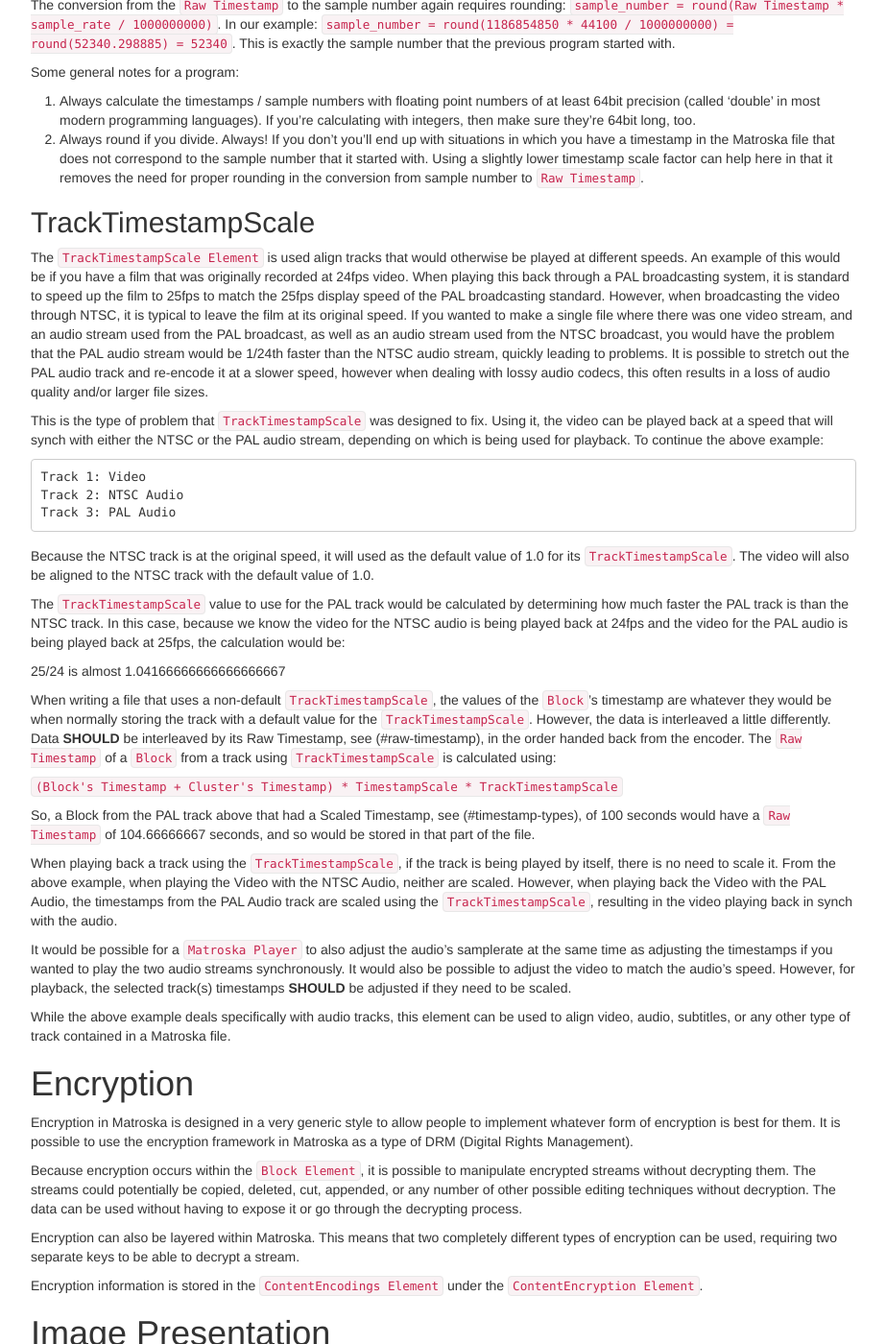
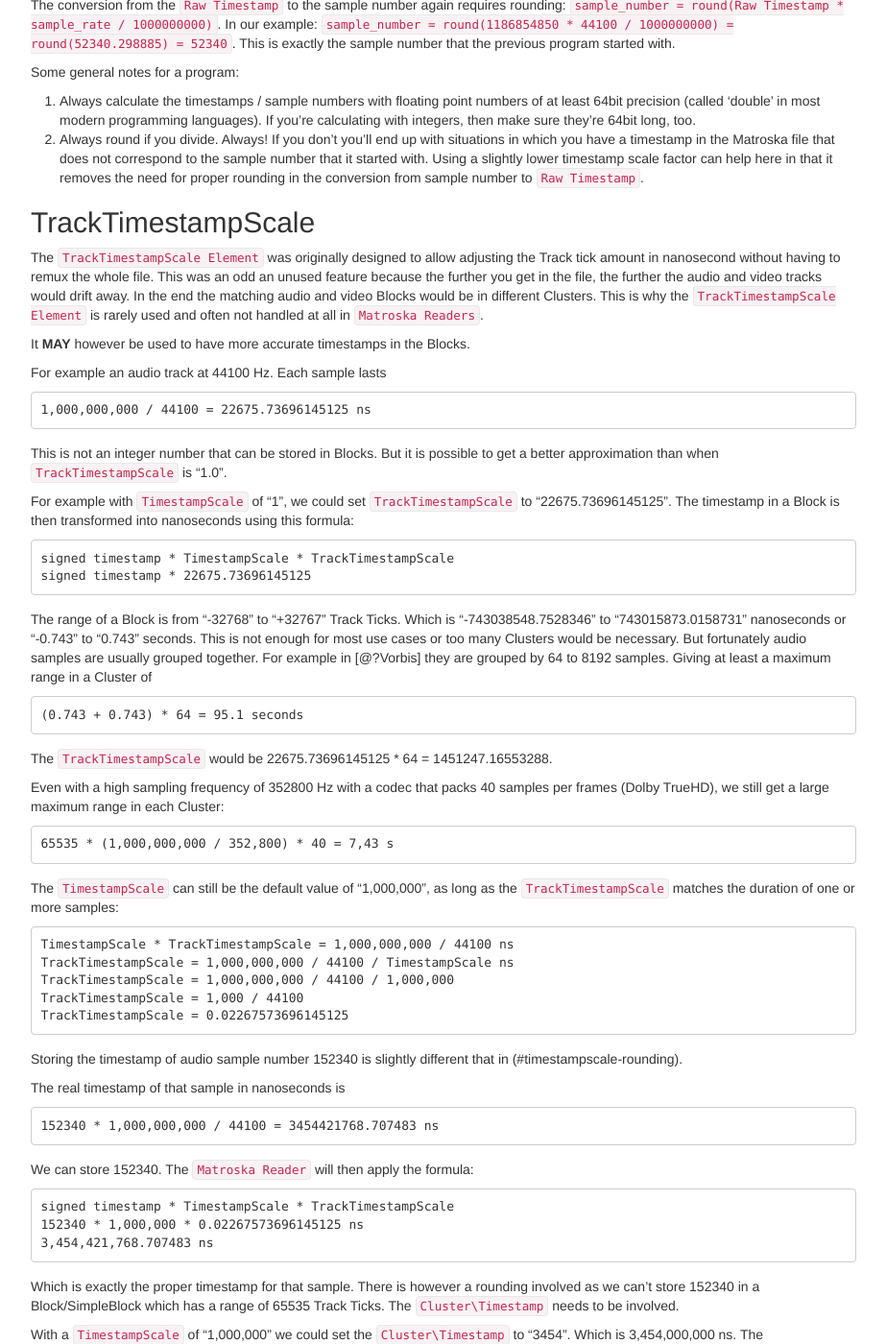
Before and after one commit to ietf-wg-cellar/matroska-specification, a Jekyll site: the page built from notes.md, in a window 1280 px wide and 1400 px high, scrolled down 4644 px. Shown: the whole window at 96% size, without its empty margins (273-1196 px from the left). Built offline with Jekyll 4.4.1, drawn with Linux system fonts in a browser that asks for light colours; some of the changed text lies outside the part shown.

Commit message:
rewrite the TrackTimestampScale handling

```diff
--- a/notes.md
+++ b/notes.md
@@ -314,63 +314,93 @@ Some general notes for a program:
 
 ## TrackTimestampScale
 
-The `TrackTimestampScale Element` is used align tracks that would otherwise be played at
-different speeds. An example of this would be if you have a film that was originally recorded
-at 24fps video. When playing this back through a PAL broadcasting system, it is standard to
-speed up the film to 25fps to match the 25fps display speed of the PAL broadcasting standard.
-However, when broadcasting the video through NTSC, it is typical to leave the film at its
-original speed. If you wanted to make a single file where there was one video stream,
-and an audio stream used from the PAL broadcast, as well as an audio stream used from the NTSC
-broadcast, you would have the problem that the PAL audio stream would be 1/24th faster than
-the NTSC audio stream, quickly leading to problems. It is possible to stretch out the PAL
-audio track and re-encode it at a slower speed, however when dealing with lossy audio codecs,
-this often results in a loss of audio quality and/or larger file sizes.
+The `TrackTimestampScale Element` was originally designed to allow adjusting the Track tick
+amount in nanosecond without having to remux the whole file.
+This was an odd an unused feature because the further you get in the file,
+the further the audio and video tracks would drift away.
+In the end the matching audio and video Blocks would be in different Clusters.
+This is why the `TrackTimestampScale Element` is rarely used and often not handled
+at all in `Matroska Readers`.
 
-This is the type of problem that `TrackTimestampScale` was designed to fix. Using it,
-the video can be played back at a speed that will synch with either the NTSC or the PAL
-audio stream, depending on which is being used for playback.
-To continue the above example:
+It **MAY** however be used to have more accurate timestamps in the Blocks.
 
-    Track 1: Video
-    Track 2: NTSC Audio
-    Track 3: PAL Audio
+For example an audio track at 44100 Hz. Each sample lasts
 
-Because the NTSC track is at the original speed, it will used as the default value of 1.0 for
-its `TrackTimestampScale`. The video will also be aligned to the NTSC track with the default value of 1.0.
+    1,000,000,000 / 44100 = 22675.73696145125 ns
 
-The `TrackTimestampScale` value to use for the PAL track would be calculated by
-determining how much faster the PAL track is than the NTSC track. In this case,
-because we know the video for the NTSC audio is being played back at 24fps and the video
-for the PAL audio is being played back at 25fps, the calculation would be:
+This is not an integer number that can be stored in Blocks.
+But it is possible to get a better approximation than when `TrackTimestampScale` is "1.0".
 
-25/24 is almost 1.04166666666666666667
+For example with `TimestampScale` of "1", we could set `TrackTimestampScale` to "22675.73696145125".
+The timestamp in a Block is then transformed into nanoseconds using this formula:
 
-When writing a file that uses a non-default `TrackTimestampScale`, the values of the `Block`'s
-timestamp are whatever they would be when normally storing the track with a default value for
-the `TrackTimestampScale`. However, the data is interleaved a little differently.
-Data **SHOULD** be interleaved by its Raw Timestamp, see (#raw-timestamp), in the order handed back
-from the encoder. The `Raw Timestamp` of a `Block` from a track using `TrackTimestampScale`
-is calculated using:
+    signed timestamp * TimestampScale * TrackTimestampScale
+    signed timestamp * 22675.73696145125
 
-`(Block's Timestamp + Cluster's Timestamp) * TimestampScale * TrackTimestampScale `
+The range of a Block is from "-32768" to "+32767" Track Ticks.
+Which is "-743038548.7528346" to "743015873.0158731" nanoseconds or "-0.743" to "0.743" seconds.
+This is not enough for most use cases or too many Clusters would be necessary.
+But fortunately audio samples are usually grouped together.
+For example in [@?Vorbis] they are grouped by 64 to 8192 samples.
+Giving at least a maximum range in a Cluster of
 
-So, a Block from the PAL track above that had a Scaled Timestamp, see (#timestamp-types), of 100
-seconds would have a `Raw Timestamp` of 104.66666667 seconds, and so would be stored in that
-part of the file.
+    (0.743 + 0.743) * 64 = 95.1 seconds
 
-When playing back a track using the `TrackTimestampScale`, if the track is being played by itself,
-there is no need to scale it. From the above example, when playing the Video with the NTSC Audio,
-neither are scaled. However, when playing back the Video with the PAL Audio, the timestamps
-from the PAL Audio track are scaled using the `TrackTimestampScale`, resulting in the video
-playing back in synch with the audio.
+The `TrackTimestampScale` would be 22675.73696145125 * 64 = 1451247.16553288.
 
-It would be possible for a `Matroska Player` to also adjust the audio's samplerate at the
-same time as adjusting the timestamps if you wanted to play the two audio streams synchronously.
-It would also be possible to adjust the video to match the audio's speed. However,
-for playback, the selected track(s) timestamps **SHOULD** be adjusted if they need to be scaled.
+Even with a high sampling frequency of 352800 Hz with a codec that packs 40 samples per frames (Dolby TrueHD),
+we still get a large maximum range in each Cluster:
 
-While the above example deals specifically with audio tracks, this element can be used
-to align video, audio, subtitles, or any other type of track contained in a Matroska file.
+    65535 * (1,000,000,000 / 352,800) * 40 = 7,43 s
+
+The `TimestampScale` can still be the default value of "1,000,000",
+as long as the `TrackTimestampScale` matches the duration of one or more samples:
+
+    TimestampScale * TrackTimestampScale = 1,000,000,000 / 44100 ns
+    TrackTimestampScale = 1,000,000,000 / 44100 / TimestampScale ns
+    TrackTimestampScale = 1,000,000,000 / 44100 / 1,000,000
+    TrackTimestampScale = 1,000 / 44100
+    TrackTimestampScale = 0.02267573696145125
+
+Storing the timestamp of audio sample number 152340 is slightly different that in (#timestampscale-rounding).
+
+The real timestamp of that sample in nanoseconds is
+
+    152340 * 1,000,000,000 / 44100 = 3454421768.707483 ns
+
+We can store 152340. The `Matroska Reader` will then apply the formula:
+
+    signed timestamp * TimestampScale * TrackTimestampScale
+    152340 * 1,000,000 * 0.02267573696145125 ns
+    3,454,421,768.707483 ns
+
+Which is exactly the proper timestamp for that sample.
+There is however a rounding involved as we can't store 152340 in a Block/SimpleBlock which has a range of 65535 Track Ticks.
+The `Cluster\Timestamp` needs to be involved.
+
+With a `TimestampScale` of "1,000,000" we could set the `Cluster\Timestamp` to "3454". Which is 3,454,000,000 ns.
+The Block/SimpleBlock has to store the equivalent of "421,768.707483" ns. With a Track Tick of "22,675.73696145125" ns,
+that represents "18.6" ticks. Which is either stored as "18" or "19" in the Block/SimpleBlock.
+
+The `Matroska Reader` will then read the timestamp as
+
+    3454 * 1,000,000 + 19 * 1,000,000 * 0.02267573696145125
+    3,454,430,839.0023 ns
+
+That's a difference of 9070.294817 ns, which is less than half the duration of a sample: 22675.73696145125 ns.
+So any rounding will still end up on the proper sample.
+
+The worst case scenario for rounding margin is if the Block/SimpleBlock that should be stored is exactly between two integers,
+for example "18.5". The worst cast rounding error is "0.5" Track Ticks:
+
+    0.5 * 1,000,000 * 0.02267573696145125
+    0.5 * 1,000,000 * (1,000,000,000 / 44100 / 1,000,000)
+    0.5 * (1,000,000,000 / 44100)
+    0.5 sample duration in nanoseconds
+
+To avoid this interdeminate state, the value stored in a Block/Simple should be the nearest integer
+and 0.5 **MUST** use the lowest near integer.
+
 
 # Encryption
 
```
Also changed, not shown: rfc_backmatter_matroska.md (+8 -0 lines).
